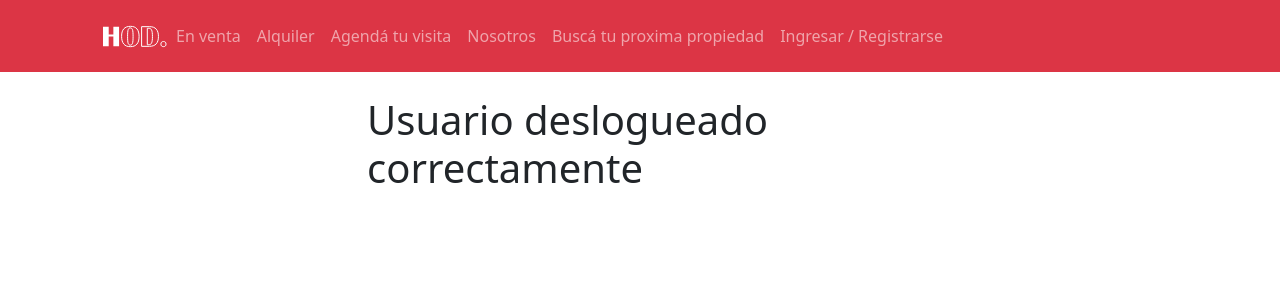
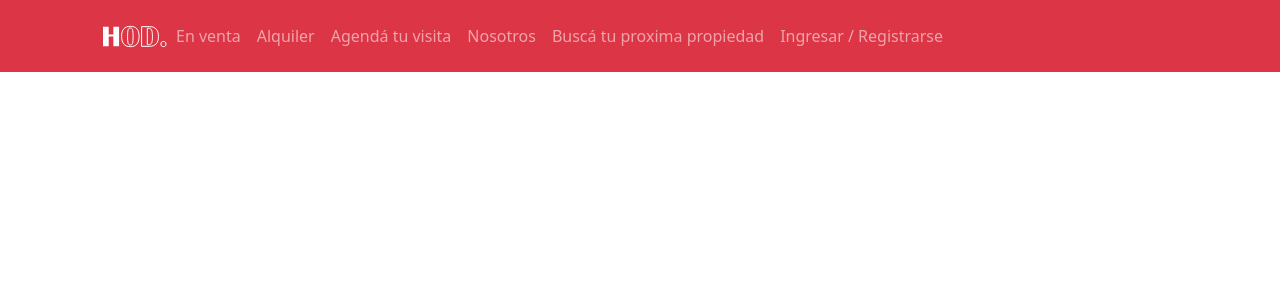
Before and after one commit to martin-leal/integrador-front, a React (Create React App) app: page /logout in a window 1280 px wide. Shown: the top 300 px of the page. Built offline with nearby package versions, Linux system fonts and the light colour scheme; no server answers.

Commit message:
Update Logout.jsx

```diff
--- a/src/components/Logout.jsx
+++ b/src/components/Logout.jsx
@@ -5,26 +5,22 @@ import axios from "axios";
 import { useNavigate } from "react-router-dom";
 import { useState, useEffect } from "react";
 
+
 const Logout = ({ setUser }) => {
+  const navigate = useNavigate()
+
   useEffect(() => {
     axios
       .get("http://localhost:8000/api/user/logout", { withCredentials: true })
       .then(() => {
         setUser({});
+        navigate("/main")
       })
       .catch((error) => console.log(error));
   }, []);
+
   return (
     <>
-      <section id="homeList" className="mt-4 mb-4">
-        <div className="container">
-          <div className="row justify-content-md-center align-items-center ">
-            <div className="col-md-6 pb-6">
-              <h1>Usuario deslogueado correctamente</h1>
-            </div>
-          </div>
-        </div>
-      </section>
     </>
   );
 };
```
